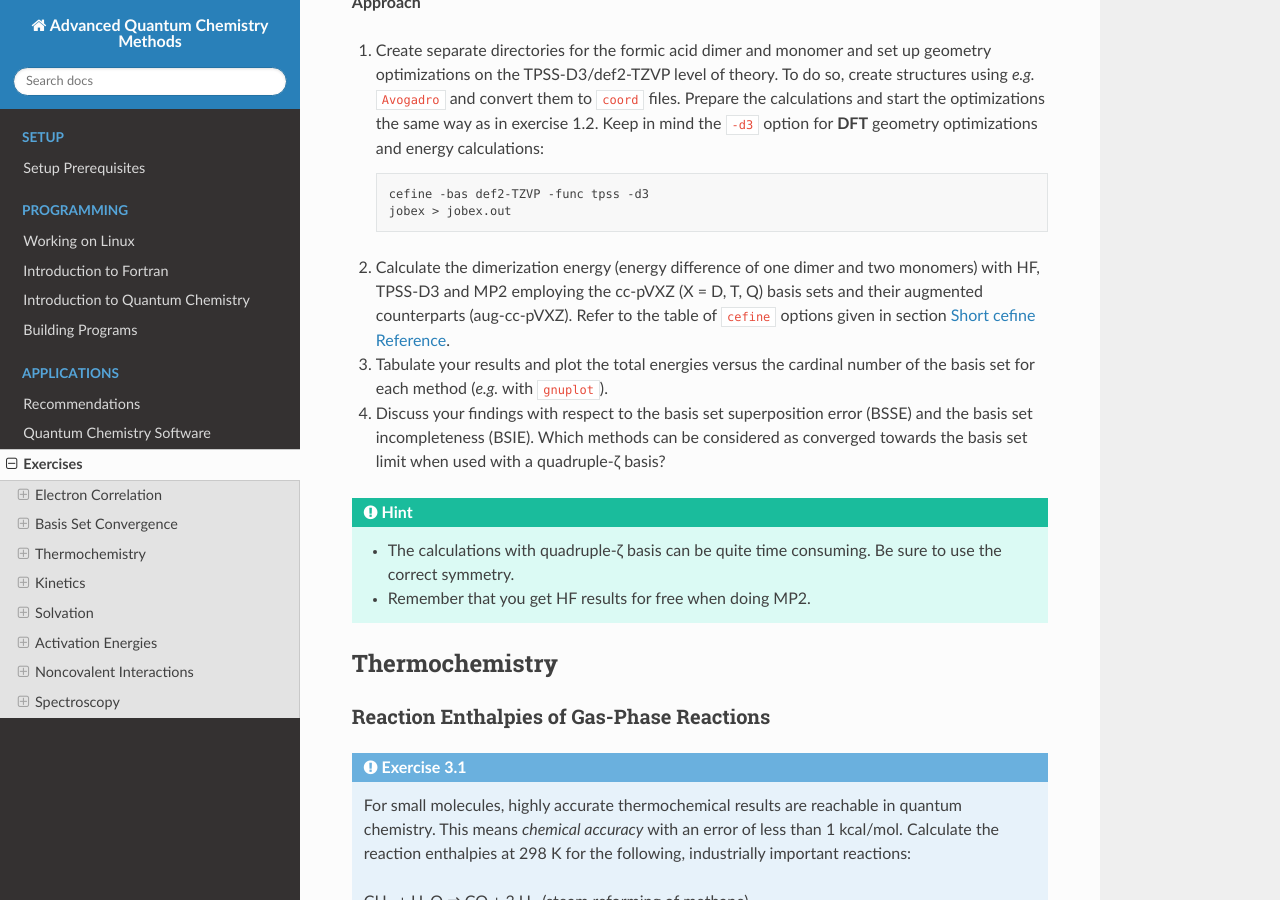
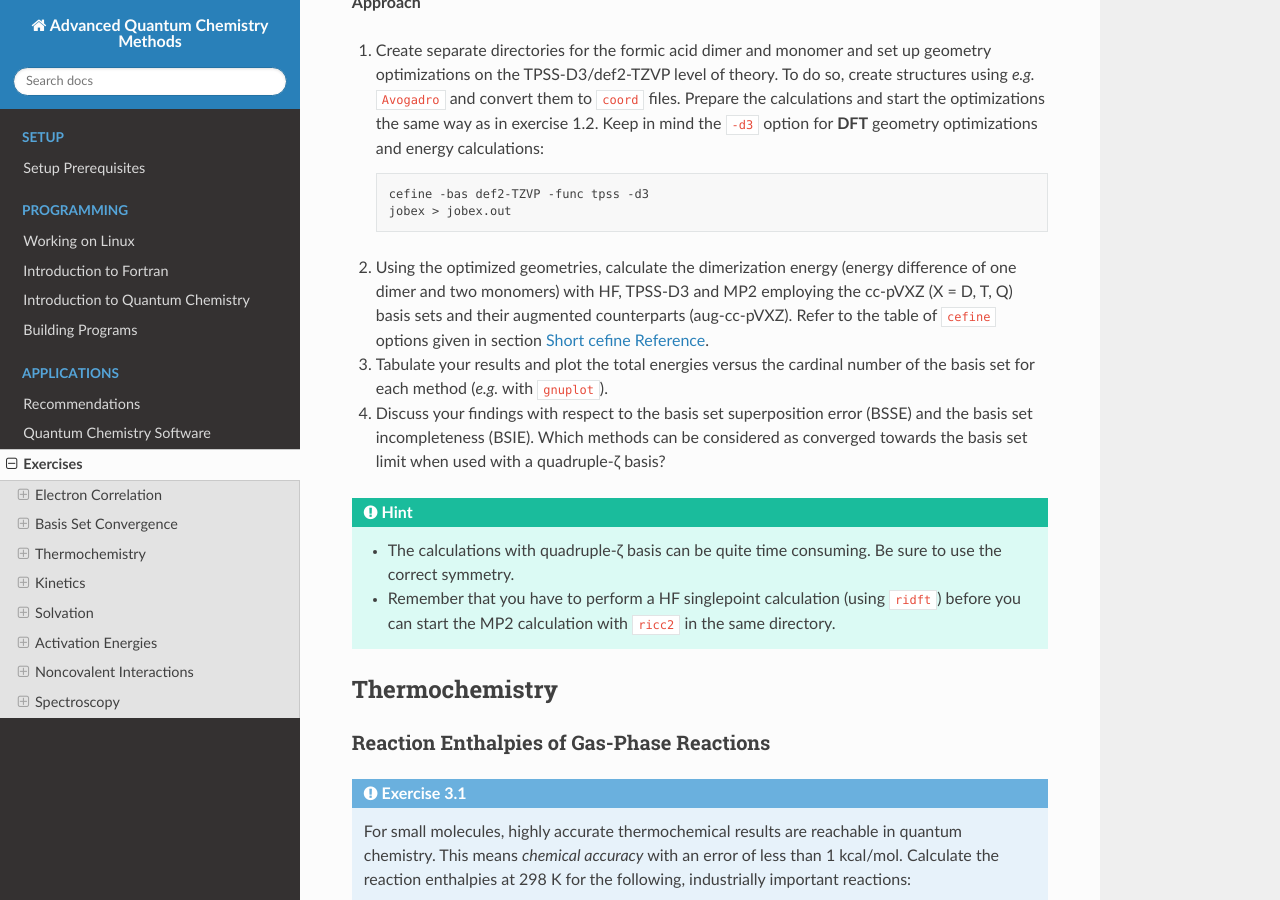
Before and after one commit to grimme-lab/qc2-teaching, a Sphinx documentation site: the page built from doc/apps-ex.rst, in a window 1280 px wide and 900 px high, scrolled down 4540 px. Built offline with Sphinx 7.4.7 and the Read the Docs theme 2.0.0, drawn with Linux system fonts in a browser that asks for light colours.

Commit message:
changed note regarding MP2 for better understanding

```diff
--- a/doc/apps-ex.rst
+++ b/doc/apps-ex.rst
@@ -217,10 +217,10 @@ Formic Acid Dimer
       cefine -bas def2-TZVP -func tpss -d3
       jobex > jobex.out
 
-2. Calculate the dimerization energy (energy difference of one dimer and two monomers)
-   with HF, TPSS-D3 and MP2 employing the cc-pVXZ (X = D, T, Q) basis sets and their
-   augmented counterparts (aug-cc-pVXZ). Refer to the table of ``cefine`` options given
-   in section :ref:`Short cefine reference`.
+2. Using the optimized geometries, calculate the dimerization energy (energy difference
+   of one dimer and two monomers) with HF, TPSS-D3 and MP2 employing the cc-pVXZ (X = D, T, Q)
+   basis sets and their augmented counterparts (aug-cc-pVXZ). Refer to the table of ``cefine``
+   options given in section :ref:`Short cefine reference`.
 
 3. Tabulate your results and plot the total energies versus the cardinal number
    of the basis set for each method (*e.g.* with ``gnuplot``).
@@ -234,7 +234,8 @@ Formic Acid Dimer
    - The calculations with quadruple-|zeta| basis can be quite time consuming. Be sure
      to use the correct symmetry.
 
-   - Remember that you get HF results for free when doing MP2.
+   - Remember that you have to perform a HF singlepoint calculation (using ``ridft``) before
+     you can start the MP2 calculation with ``ricc2`` in the same directory.
 
 
 Thermochemistry
```
